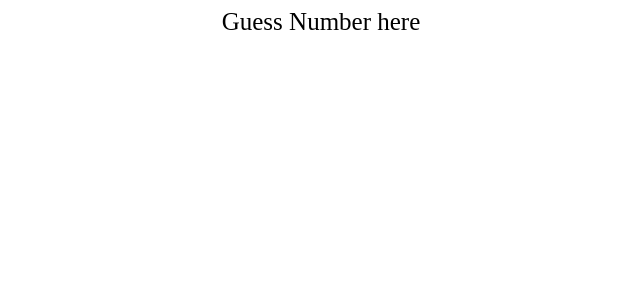
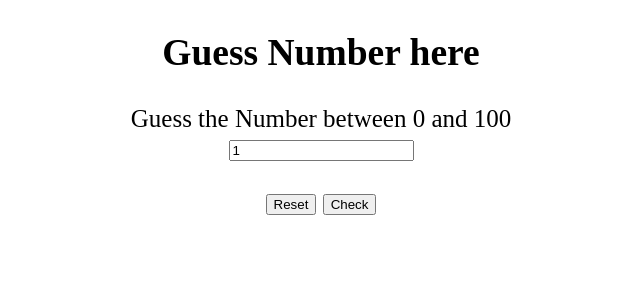
Before and after one commit to sarb001/Frontend-mini, a React (Vite) app: page / in a window 1280 px wide. Shown: the top 300 px of the page, without its empty margins (319-959 px from the left). Built offline with nearby package versions, Linux system fonts and the light colour scheme.

Commit message:
guess number - working

```diff
--- a/src/Components/GuessNumber.jsx
+++ b/src/Components/GuessNumber.jsx
@@ -1,9 +1,78 @@
-import React from 'react'
+import React, { useEffect, useState } from 'react'
 
 const GuessNumber = () => {
+
+   const [randomnum,setrandomnum] = useState();
+   const [insertednumber,setinsertednumber] = useState(1);
+
+    const [low,setLow] = useState(false);
+    const [high,sethigh] = useState(false);
+    const [correct,setCorrect] = useState(false);
+
+   useEffect(() => {
+      setrandomnum(Math.round( 100 * Math.random()));
+   },[])
+
+   const checkdata = (e) => {
+        e.preventDefault();
+         console.log('randome numer -',randomnum);
+         if(insertednumber  < randomnum){
+            console.log(' inserted number should be Greater ');
+             setLow(true);
+             sethigh(false);
+          }else if(insertednumber > randomnum){
+            sethigh(true);
+            setLow(false);
+            console.log( ' Inserted Number should be  Lower ');
+          }else {
+            setCorrect(true);
+            setLow(false);
+            sethigh(false);
+            console.log( ' Right Number ');
+          }
+   };
+
+   const resetdata = () => {
+      setrandomnum(Math.round( 100 * Math.random()));
+      setCorrect(false);
+      setLow(false);
+      sethigh(false);
+      setinsertednumber(1);
+   }
+
   return (
     <>
-        Guess Number here
+        <div className = "maincontainer">
+            <h2>  Guess Number here  </h2>
+              <span> Guess the Number between 0 and 100 </span>
+              <form onSubmit={checkdata}>
+                <div className="guessnumber-container">
+                  <input
+                    type = "number"
+                    placeholder='Enter Number'
+                    value =    {insertednumber}
+                    onChange = {(e) => setinsertednumber(Number(e.target.value))}
+                    />
+                    <div className = "btns-section" style  = {{padding:'2%'}}>
+                      <span> <button type = 'reset'   onClick = {() => resetdata()}  > Reset </button> </span>
+                      <span> <button type = 'submit'  onClick = {(e) => checkdata(e)} > Check </button> </span>
+                    </div>
+                </div>
+            </form>
+
+            <div>
+              {low &&
+                  <h3> Your Guess Number <b> low </b> is Lower  </h3>
+                }
+              {high &&
+                  <h3> Your Guess Number <b> high </b> is Higher  </h3>
+                }
+              {correct &&
+                  <h3> Your Guess Number is Right </h3>
+                }
+            </div>
+
+        </div>
     </>
   )
 }
```
